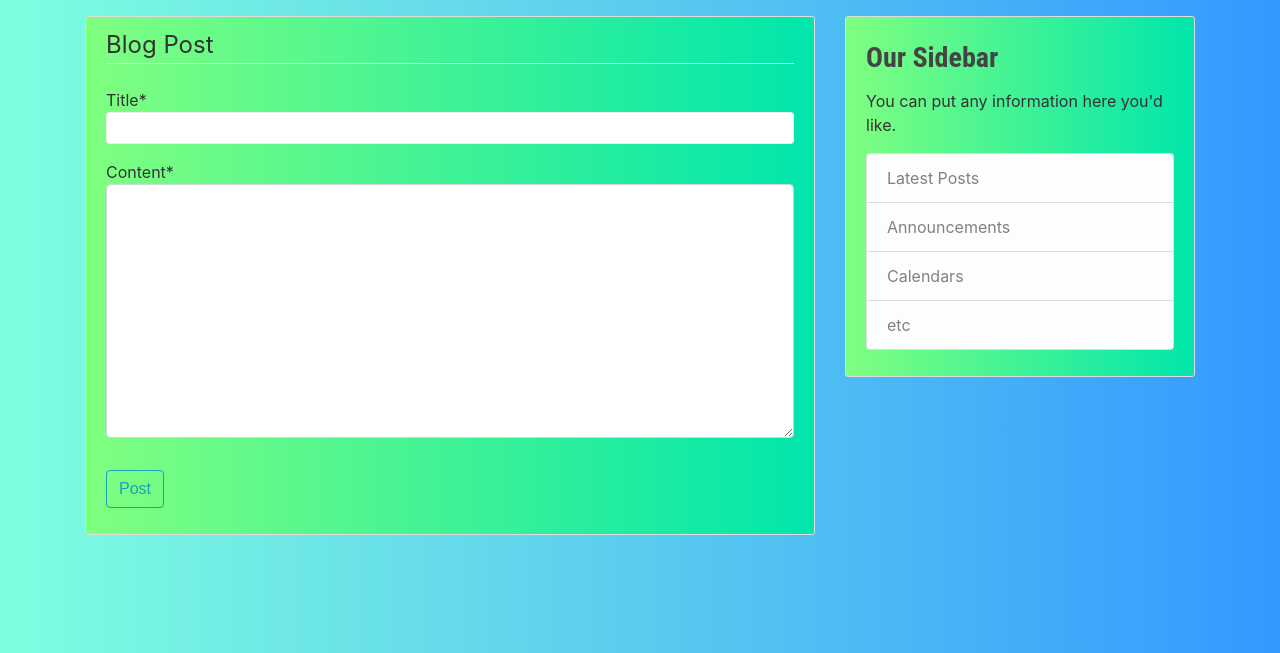
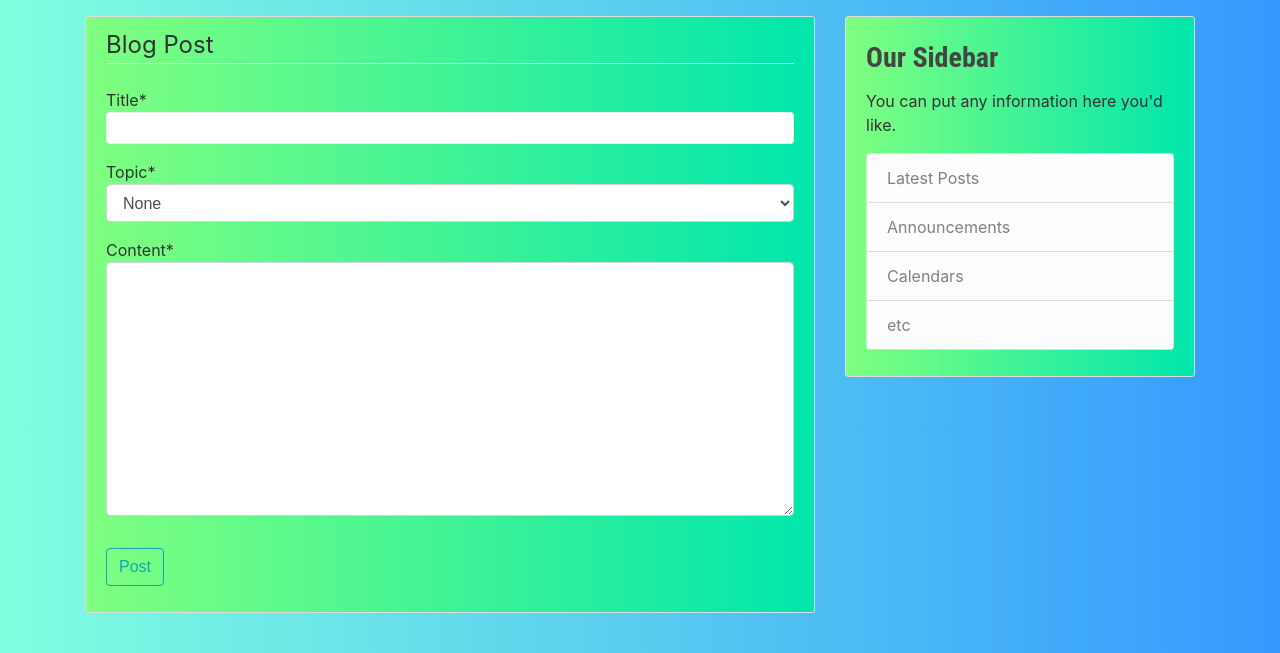
Before and after one commit to deepak2431/djangoBlog, a Django app: page /post/new/ in a window 1280 px wide. Shown: the part 82-735 px from the top of the page. Run offline with Django 3.2, Linux system fonts and the light colour scheme; the visitor is signed in with stand-in values (Sample User, id 1); some libraries are stand-ins or nearby versions.

Commit message:
new file:   blog/migrations/0004_post_topic.py 	modified:   blog/models.py 	modified:   blog/templates/blog/home.html 	modified:   blog/views.py

```diff
--- a/blog/models.py
+++ b/blog/models.py
@@ -4,7 +4,9 @@ from django.contrib.auth.models import User
 from django.urls import reverse
 
 class Post(models.Model):
+    TOPICS = [('TECHNOLOGY','Technology'),('CULTURE','Culture'),('ENTERTAINMENT','Entertainment'),('MUSIC','Music'),('DANCE','Dance'),('NONE','None')]
     title = models.CharField(max_length=100)
+    topic = models.CharField(max_length=50,blank = False,default=('NONE','None'),choices=TOPICS)
     content = models.TextField()
     date_posted = models.DateTimeField(default=timezone.now)
     author = models.ForeignKey(User, on_delete=models.CASCADE)
--- a/blog/templates/blog/home.html
+++ b/blog/templates/blog/home.html
@@ -9,6 +9,7 @@
               <small class="text-muted">{{ post.date_posted|date:"F d, Y" }}</small>
             </div>
             <h2><a class="article-title" href="{% url 'post-detail' post.id %}">{{ post.title }}</a></h2>
+            <h5>Topic : {{post.topic}}</h5>
             <p class="article-content">{{ post.content }}</p>
           </div>
         </article>
--- a/blog/views.py
+++ b/blog/views.py
@@ -81,7 +81,7 @@ class PostDetailView(View):
 
 class PostCreateView(LoginRequiredMixin, CreateView):
     model = Post
-    fields = ['title','content']
+    fields = ['title','topic','content']
     template_name = 'blog/post_form.html'
 
 
```
Also changed, not shown: blog/migrations/0004_post_topic.py (added).
